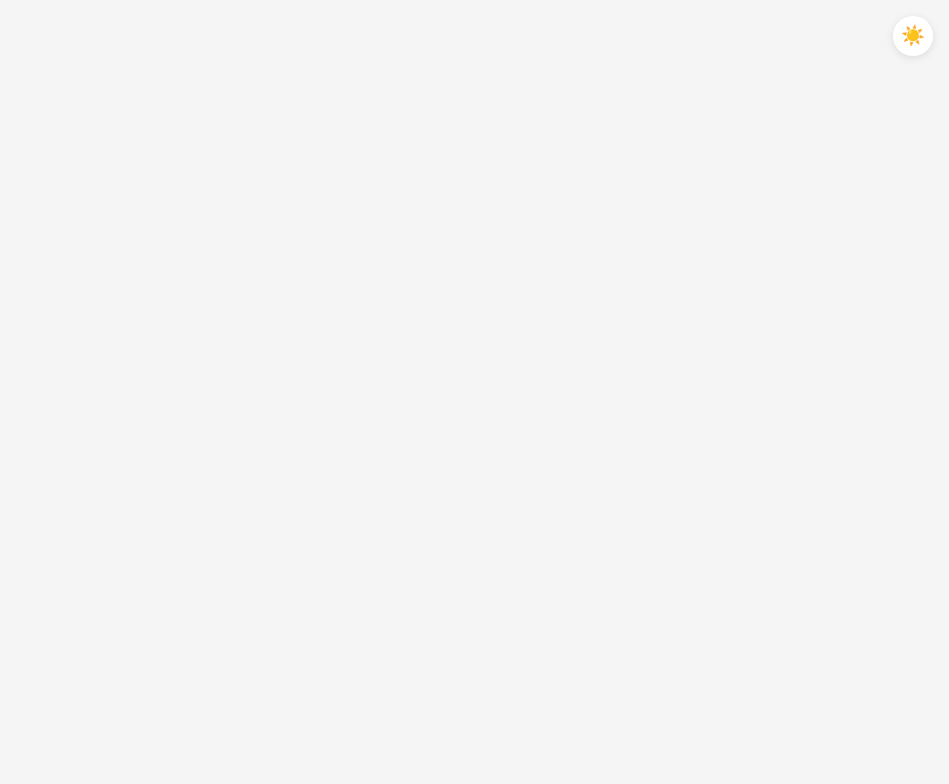
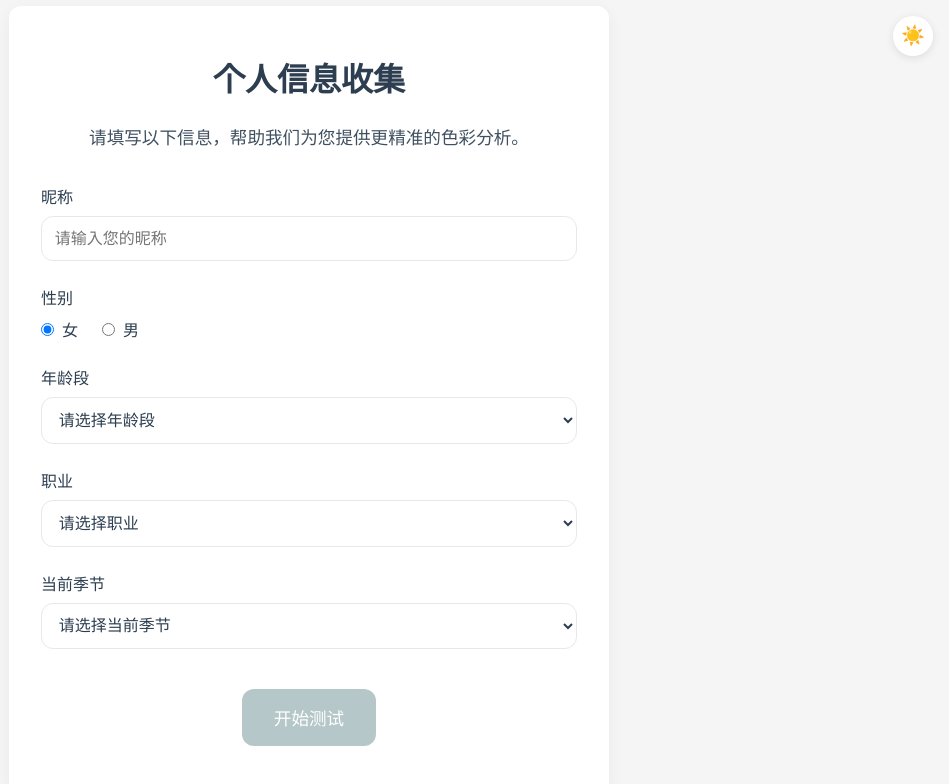
Before and after one commit to ThatYolandaWang/personal-color-master, a Vue app: page /user-survey in a window 1280 px wide. Before the commit this address had no page. Shown: the top 784 px of the page, without its empty margins (331-1280 px from the left). Built offline with nearby package versions, Linux system fonts and the light colour scheme.

Commit message:
新增用户信息收集；删除无用的按钮

```diff
--- a/src/components/ColorTest/PhotoDetection.vue
+++ b/src/components/ColorTest/PhotoDetection.vue
@@ -240,7 +240,7 @@ const handleFileSelect = (event) => {
       detectionRegions[key].color = 'rgba(255, 255, 255, 0.5)';
     });
 
-    // 当图片加载完成后，调整大小
+    // 当图片加载完成后，调整大小并执行颜色检测
     setTimeout(() => {
       if (uploadedImage.value) {
         const img = uploadedImage.value;
@@ -248,27 +248,25 @@ const handleFileSelect = (event) => {
 
         // 保持图片在容器内并设置合适的默认大小
         const maxWidth = container.clientWidth - 40;
-        const naturalRatio = img.naturalWidth / img.naturalHeight;
+        const scale = Math.min(1, maxWidth / img.naturalWidth);
 
-        if (naturalRatio > 1) {
-          imageWidth.value = Math.min(400, maxWidth);
-          imageHeight.value = imageWidth.value / naturalRatio;
-        } else {
-          imageHeight.value = Math.min(400, maxWidth);
-          imageWidth.value = imageHeight.value * naturalRatio;
-        }
+        imageWidth.value = img.naturalWidth * scale;
+        imageHeight.value = img.naturalHeight * scale;
 
-        // 根据图片尺寸调整区域位置
-        resetRegionPositions();
+        // 根据图片大小调整检测区域位置
+        adjustRegionsPosition();
+
+        // 自动执行颜色检测
+        detectColors();
       }
-    }, 100);
+    }, 300);
   };
 
   reader.readAsDataURL(file);
 };
 
-// 重置区域位置
-const resetRegionPositions = () => {
+// 调整区域位置
+const adjustRegionsPosition = () => {
   const w = imageWidth.value;
   const h = imageHeight.value;
 
--- a/src/router/index.js
+++ b/src/router/index.js
@@ -5,6 +5,11 @@ const routes = [
     path: '/',
     name: 'Home',
     component: () => import('@/views/Home.vue')
+  },
+  {
+    path: '/user-survey',
+    name: 'UserSurvey',
+    component: () => import('@/views/UserSurvey.vue')
   },
   {
     path: '/color-test',
--- a/src/views/ColorTest.vue
+++ b/src/views/ColorTest.vue
@@ -18,10 +18,6 @@
       </div>
 
       <div v-else class="test-area">
-        <div class="back-button" @click="selectedMode = ''">
-          <span>←</span> 返回选择
-        </div>
-
         <div class="settings">
           <div class="setting-item">
             <label class="toggle">
@@ -124,28 +120,6 @@ h1 {
   flex-direction: column;
   overflow: hidden;
   position: relative;
-}
-
-.back-button {
-  position: absolute;
-  top: 1rem;
-  left: 1rem;
-  padding: 0.5rem 1rem;
-  border-radius: var(--border-radius);
-  background-color: var(--color-surface);
-  color: var(--color-text);
-  cursor: pointer;
-  display: flex;
-  align-items: center;
-  gap: 0.5rem;
-  box-shadow: 0 2px 8px rgba(0, 0, 0, 0.05);
-  transition: all 0.3s ease;
-  z-index: 10;
-}
-
-.back-button:hover {
-  transform: translateX(-2px);
-  box-shadow: 0 4px 12px rgba(0, 0, 0, 0.1);
 }
 
 .settings {
--- a/src/views/Home.vue
+++ b/src/views/Home.vue
@@ -5,7 +5,7 @@
       <h1>个人色彩测试系统</h1>
       <p class="description">欢迎使用个人色彩测试系统，通过我们的测试可以帮助您找到最适合的色彩方案。</p>
       <div class="actions">
-        <router-link to="/color-test" class="btn primary">开始测试</router-link>
+        <router-link to="/user-survey" class="btn primary">开始测试</router-link>
       </div>
     </div>
   </div>
--- /dev/null
+++ b/src/views/UserSurvey.vue
@@ -0,0 +1,225 @@
+<template>
+  <div class="user-survey">
+    <div class="survey-container">
+      <h1>个人信息收集</h1>
+      <p class="description">请填写以下信息，帮助我们为您提供更精准的色彩分析。</p>
+
+      <form @submit.prevent="submitForm" class="survey-form">
+        <div class="form-group">
+          <label for="nickname">昵称</label>
+          <input
+            type="text"
+            id="nickname"
+            v-model="userInfo.nickname"
+            required
+            placeholder="请输入您的昵称"
+          >
+        </div>
+
+        <div class="form-group">
+          <label>性别</label>
+          <div class="radio-group">
+            <label class="radio-label">
+              <input type="radio" v-model="userInfo.gender" value="女" checked>
+              <span>女</span>
+            </label>
+            <label class="radio-label">
+              <input type="radio" v-model="userInfo.gender" value="男">
+              <span>男</span>
+            </label>
+          </div>
+        </div>
+
+        <div class="form-group">
+          <label for="age">年龄段</label>
+          <select id="age" v-model="userInfo.age" required>
+            <option value="">请选择年龄段</option>
+            <option value="18岁以下">18岁以下</option>
+            <option value="18-25岁">18-25岁</option>
+            <option value="26-35岁">26-35岁</option>
+            <option value="36-45岁">36-45岁</option>
+            <option value="46岁以上">46岁以上</option>
+          </select>
+        </div>
+
+        <div class="form-group">
+          <label for="occupation">职业</label>
+          <select id="occupation" v-model="userInfo.occupation">
+            <option value="">请选择职业</option>
+            <option value="学生">学生</option>
+            <option value="上班族">上班族</option>
+            <option value="自由职业">自由职业</option>
+            <option value="家庭主妇">家庭主妇</option>
+            <option value="其他">其他</option>
+          </select>
+        </div>
+
+        <div class="form-group">
+          <label for="season">当前季节</label>
+          <select id="season" v-model="userInfo.season" required>
+            <option value="">请选择当前季节</option>
+            <option value="春季">春季</option>
+            <option value="夏季">夏季</option>
+            <option value="秋季">秋季</option>
+            <option value="冬季">冬季</option>
+          </select>
+        </div>
+
+        <div class="form-actions">
+          <button type="submit" class="btn primary">开始测试</button>
+        </div>
+      </form>
+    </div>
+  </div>
+</template>
+
+<script setup>
+import { ref } from 'vue';
+import { useRouter } from 'vue-router';
+
+const router = useRouter();
+
+// 默认预设值，女性用户
+const userInfo = ref({
+  nickname: '',
+  gender: '女',
+  age: '',
+  occupation: '',
+  season: ''
+});
+
+// 提交表单
+const submitForm = () => {
+  // 保存用户信息到 sessionStorage
+  sessionStorage.setItem('userInfo', JSON.stringify(userInfo.value));
+
+  // 跳转到色彩测试页面
+  router.push('/color-test');
+};
+</script>
+
+<style scoped>
+.user-survey {
+  width: 100%;
+  max-width: var(--content-max-width);
+  padding: 2rem;
+}
+
+.survey-container {
+  background-color: var(--color-surface);
+  padding: 3rem 2rem;
+  border-radius: var(--border-radius);
+  box-shadow: 0 4px 16px rgba(0, 0, 0, 0.05);
+  max-width: 600px;
+  margin: 0 auto;
+}
+
+h1 {
+  color: var(--color-text);
+  font-size: 2rem;
+  font-weight: 600;
+  margin-bottom: 1.5rem;
+  text-align: center;
+}
+
+.description {
+  color: var(--color-text);
+  font-size: 1.1rem;
+  line-height: 1.6;
+  margin-bottom: 2rem;
+  text-align: center;
+  opacity: 0.9;
+}
+
+.survey-form {
+  display: flex;
+  flex-direction: column;
+  gap: 1.5rem;
+}
+
+.form-group {
+  display: flex;
+  flex-direction: column;
+  gap: 0.5rem;
+}
+
+label {
+  font-weight: 500;
+  color: var(--color-text);
+}
+
+input[type="text"],
+select {
+  padding: 0.8rem;
+  border: 1px solid var(--color-border);
+  border-radius: var(--border-radius);
+  font-family: inherit;
+  font-size: 1rem;
+  background-color: var(--color-surface);
+  color: var(--color-text);
+  transition: border-color 0.3s ease;
+}
+
+input[type="text"]:focus,
+select:focus {
+  outline: none;
+  border-color: var(--color-primary);
+}
+
+.radio-group {
+  display: flex;
+  gap: 1.5rem;
+}
+
+.radio-label {
+  display: flex;
+  align-items: center;
+  gap: 0.5rem;
+  cursor: pointer;
+}
+
+.form-actions {
+  margin-top: 1rem;
+  display: flex;
+  justify-content: center;
+}
+
+.btn {
+  padding: 1rem 2rem;
+  border-radius: var(--border-radius);
+  font-weight: 500;
+  font-size: 1.1rem;
+  transition: all 0.3s ease;
+  cursor: pointer;
+}
+
+.btn.primary {
+  background-color: var(--color-primary);
+  color: var(--color-surface);
+}
+
+.btn.primary:hover {
+  background-color: var(--color-hover);
+  transform: translateY(-2px);
+  box-shadow: 0 4px 12px rgba(0, 0, 0, 0.1);
+}
+
+/* 响应式设计 */
+@media (max-width: 768px) {
+  .user-survey {
+    padding: 1rem;
+  }
+
+  .survey-container {
+    padding: 2rem 1rem;
+  }
+
+  h1 {
+    font-size: 1.8rem;
+  }
+
+  .description {
+    font-size: 1rem;
+  }
+}
+</style>
```
